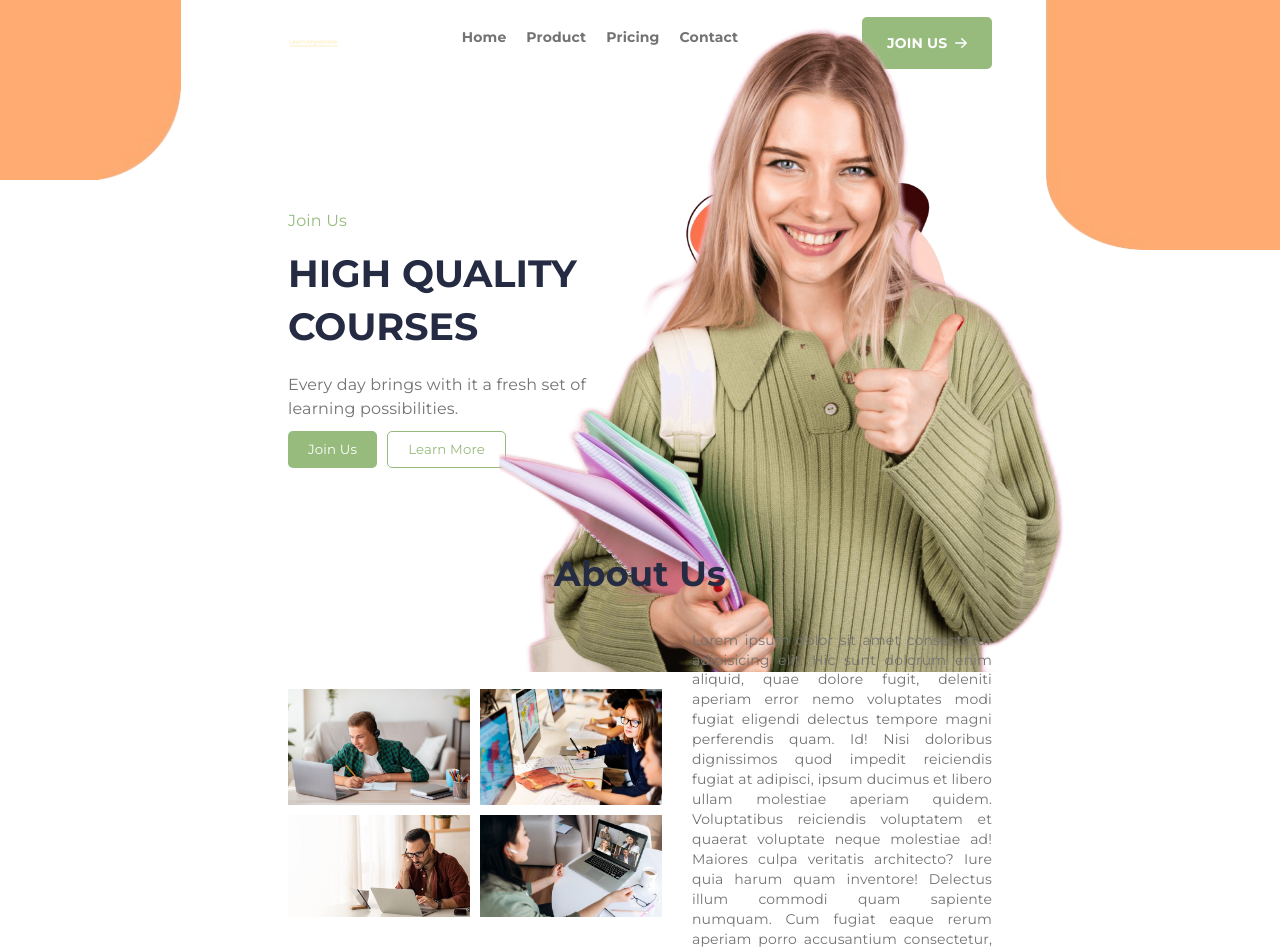
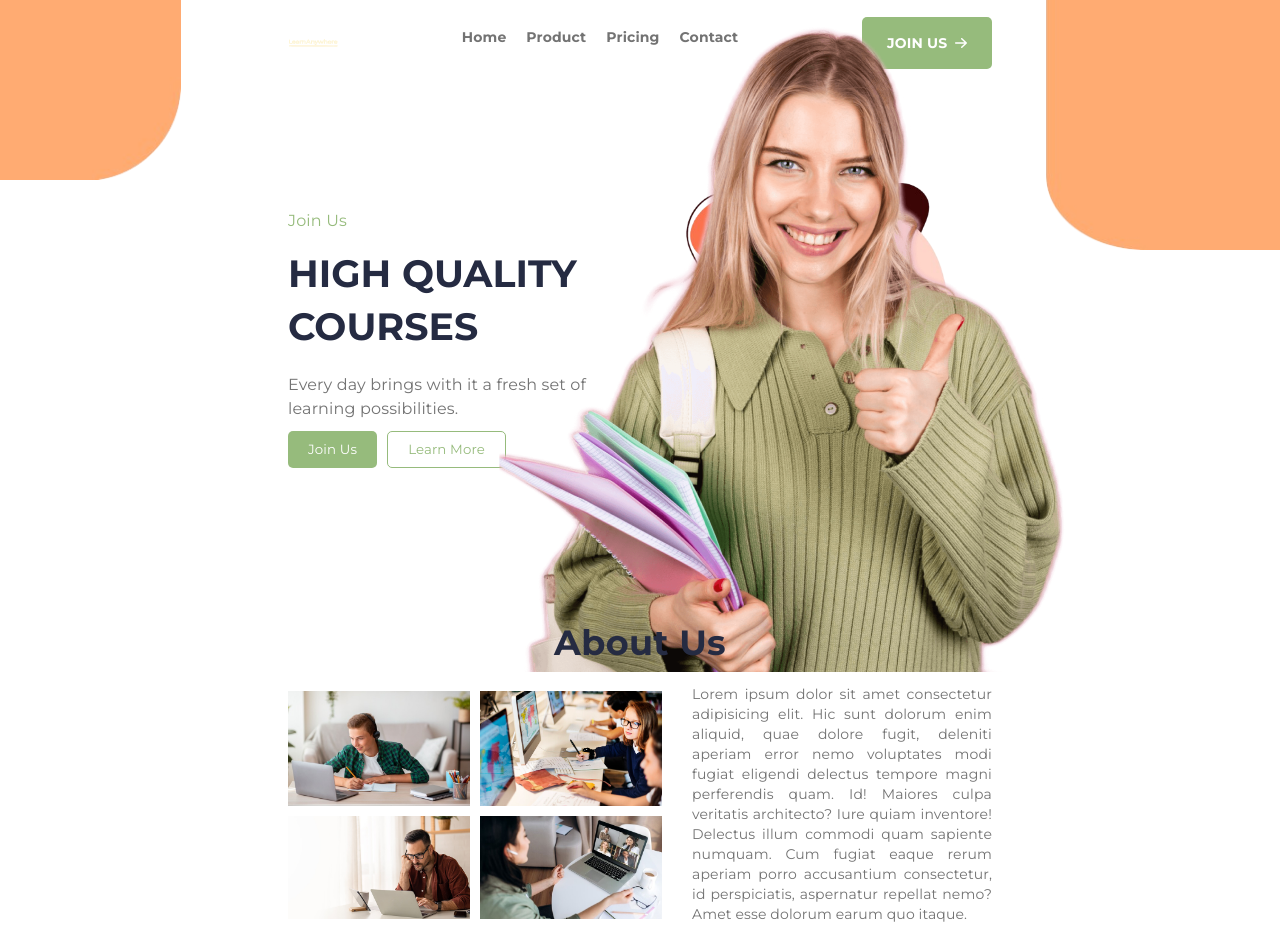
Before and after one commit to KyryloKuzmenko/language-school, a React (Vite) app: page / in a window 1280 px wide. Shown: the top 951 px of the page. Built offline with nearby package versions, Linux system fonts and the light colour scheme.

Commit message:
fixed margin

```diff
--- a/src/components/AboutUs/AboutUs.jsx
+++ b/src/components/AboutUs/AboutUs.jsx
@@ -42,11 +42,8 @@ const AboutUs = () => {
               Lorem ipsum dolor sit amet consectetur adipisicing elit. Hic sunt
               dolorum enim aliquid, quae dolore fugit, deleniti aperiam error
               nemo voluptates modi fugiat eligendi delectus tempore magni
-              perferendis quam. Id! Nisi doloribus dignissimos quod impedit
-              reiciendis fugiat at adipisci, ipsum ducimus et libero ullam
-              molestiae aperiam quidem. Voluptatibus reiciendis voluptatem et
-              quaerat voluptate neque molestiae ad! Maiores culpa veritatis
-              architecto? Iure quia harum quam inventore! Delectus illum commodi
+              perferendis quam. Id! Maiores culpa veritatis
+              architecto? Iure quiam inventore! Delectus illum commodi
               quam sapiente numquam. Cum fugiat eaque rerum aperiam porro
               accusantium consectetur, id perspiciatis, aspernatur repellat
               nemo? Amet esse dolorum earum quo itaque.
--- a/src/components/AboutUs/AboutUs.module.css
+++ b/src/components/AboutUs/AboutUs.module.css
@@ -1,6 +1,8 @@
 /* Стили для мобильных устройств */
+.aboutUsSection {
+  padding-top: 30px;
+}
 .wrap {
-  margin-top: 30px;
   display: flex;
   flex-direction: column;
   justify-content: center;
@@ -37,7 +39,6 @@
 }
 
 .text {
-  margin-top: 15px;
   font-size: 14px;
   line-height: 1.42857;
   letter-spacing: 0.01em;
@@ -45,12 +46,12 @@
   text-align: justify;
 }
 
-.aboutUsWrap {
-  margin-bottom: 60px; /* Добавляем нижний отступ для предыдущей секции */
-}
 
 /* Стили для планшетов */
 @media only screen and (min-width: 768px) {
+  .aboutUsSection {
+    padding-top: 50px;
+  }
   .wrap {
     max-height: 400px;
   }
@@ -92,6 +93,9 @@
 
 /* Стили для компьютеров */
 @media only screen and (min-width: 1440px) {
+  .titleMobile {
+    display: none;
+  }
   .aboutUsWrap {
     max-width: 100%;
     margin: 0 auto;
@@ -111,7 +115,9 @@
   }
 
   .titlePC {
+    display: block;
     font-size: 48px;
+    color: #252b42;
   }
 
   .text {
--- a/src/components/PopularCourses/PopularCourses.module.css
+++ b/src/components/PopularCourses/PopularCourses.module.css
@@ -1,6 +1,6 @@
 /* Мобильные устройства */
 .wrap {
-  margin-top: 30px;
+  padding-top: 30px;
   margin-bottom: 30px;
 }
 
@@ -64,6 +64,7 @@
   }
 
   .courseList {
+    margin-top: 30px;
     flex-direction: row;
     gap: 30px;
   }
```
